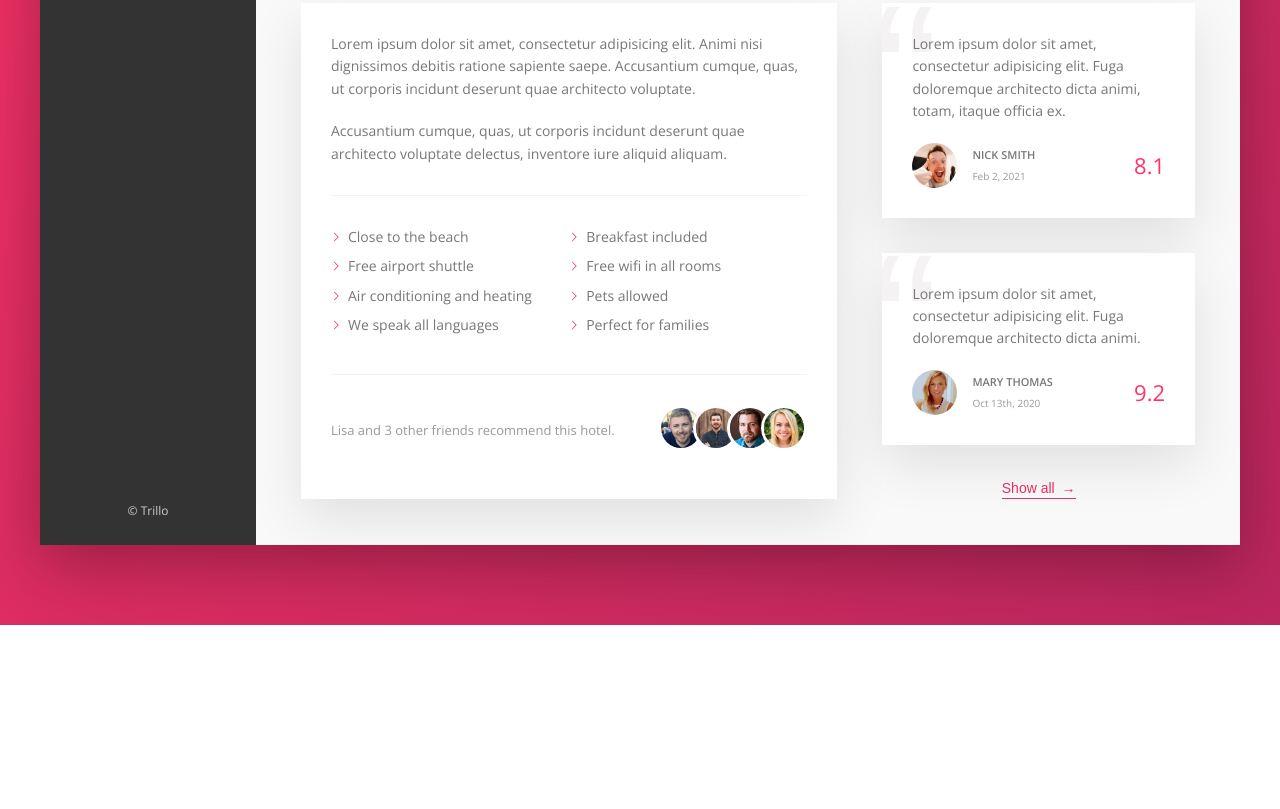
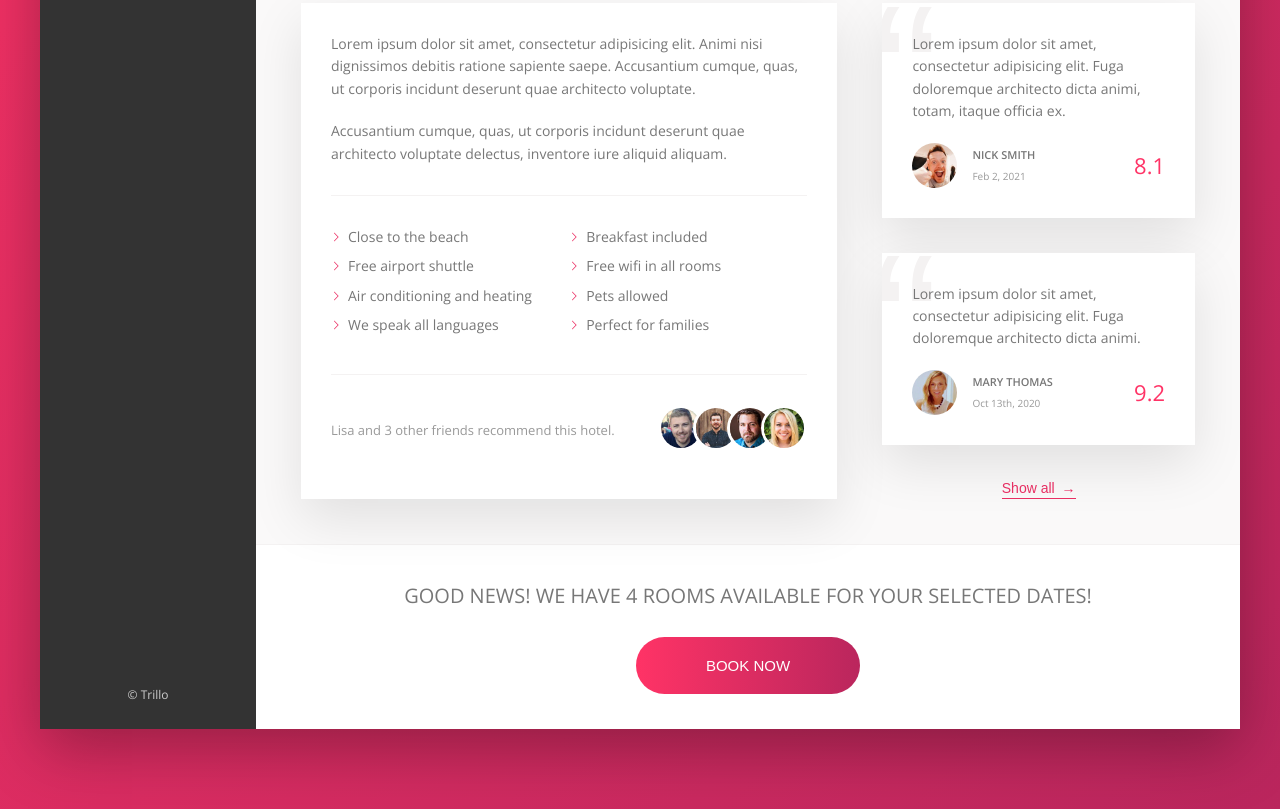
Before and after one commit to niall-m/trillo, a website: page index.html in a window 1280 px wide. Shown: the part 644-1453 px from the top of the page. Before the commit the page ends 1269 px from the top, so only its background shows below. Drawn offline with nearby package versions, Linux system fonts and the light colour scheme.

Commit message:
call to action

```diff
--- a/index.html
+++ b/index.html
@@ -192,8 +192,19 @@
                                     <div class="review__rating">9.2</div>
                                 </figcaption>
                             </figure>
+
                             <button class="btn-inline">Show all <span>&rarr;</span></button>
                         </div>
+                    </div>
+
+                    <div class="cta">
+                        <h2 class="cta__book-now">
+                            Good news! We have 4 rooms available for your selected dates!
+                        </h2>
+                        <button class="btn">
+                            <span class="btn__visible">Book now</span>
+                            <span class="btn__invisible">Only 4 rooms left</span>
+                        </button>
                     </div>
                 </main>
             </div>
--- a/sass/_components.scss
+++ b/sass/_components.scss
@@ -449,3 +449,73 @@
     z-index: 1;
   }
 }
+
+////////////////////////////////////////
+// CALL TO ACTION
+.cta {
+  padding: 3.5rem 0;
+  text-align: center;
+
+  &__book-now {
+    font-size: 2rem;
+    font-weight: 300;
+    text-transform: uppercase;
+    margin-bottom: 2.5rem;
+  }
+}
+
+.btn {
+  font-size: 1.5rem;
+  font-weight: 300;
+  text-transform: uppercase;
+  color: #fff;
+  border-radius: 10rem;
+  border: none;
+  background-image: linear-gradient(
+    to right,
+    var(--color-primary-light),
+    var(--color-primary-dark)
+  );
+  position: relative;
+  overflow: hidden;
+  cursor: pointer;
+
+  & > * {
+    display: inline-block;
+    height: 100%;
+    width: 100%;
+    transition: all 0.3s;
+  }
+
+  &__visible {
+    padding: 2rem 7rem;
+  }
+
+  &__invisible {
+    position: absolute;
+    padding: 2rem 0;
+    left: 0;
+    top: -100%;
+  }
+
+  &:hover {
+    background-image: linear-gradient(
+      to left,
+      var(--color-primary-light),
+      var(--color-primary-dark)
+    );
+  }
+
+  &:hover &__visible {
+    transform: translateY(100%);
+  }
+
+  &:hover &__invisible {
+    top: 0;
+  }
+
+  &:focus {
+    outline: none;
+    animation: pulsate 1s infinite;
+  }
+}
```
Also changed, not shown: css/style.css.
